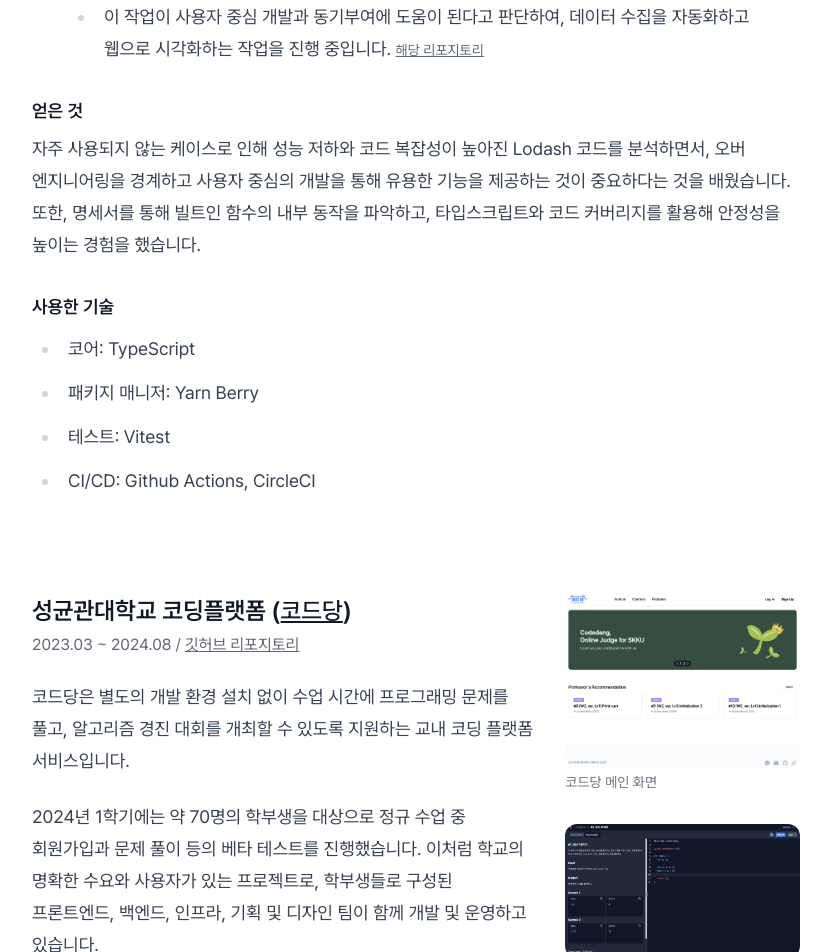
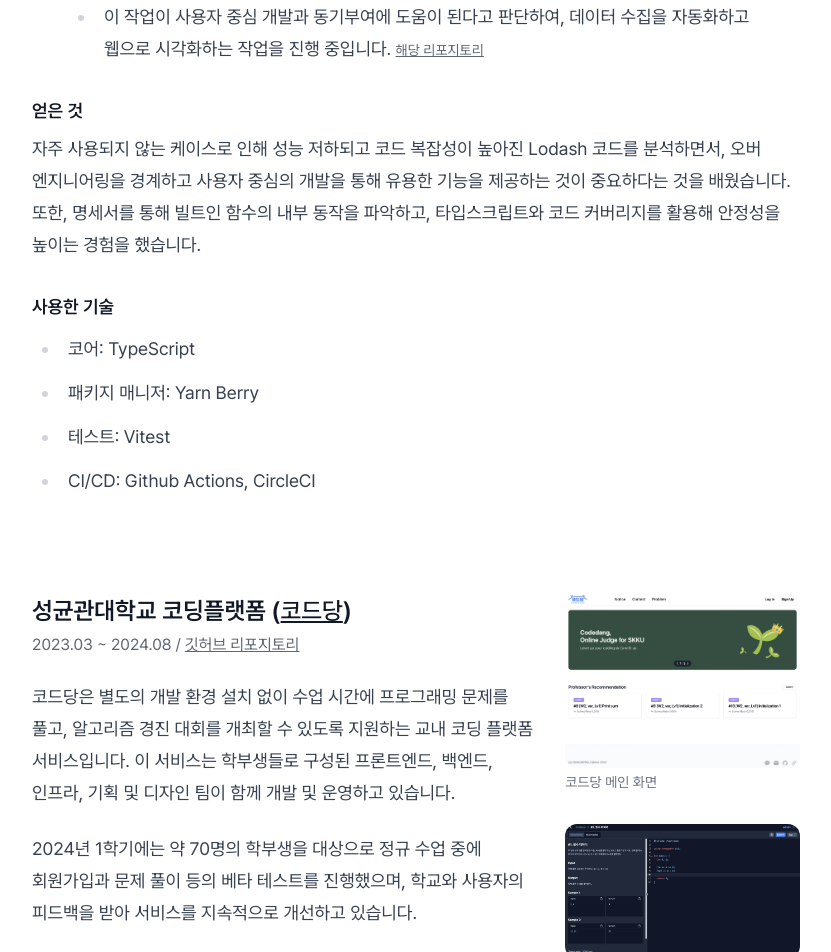
Before and after one commit to dayongkr/resume, a Next.js app: page / in a window 1280 px wide. Shown: the part 1160-2112 px from the top of the page, without its empty margins (224-1055 px from the left). Built offline with nearby package versions, Linux system fonts and the light colour scheme.

Commit message:
fix: make contents clearly

```diff
--- a/src/app/_components/AwardSection.tsx
+++ b/src/app/_components/AwardSection.tsx
@@ -12,7 +12,7 @@ export function AwardSection() {
           items={[
             {
               children:
-                '2,000명 이상이 참여한 코딩 테스트를 통과하여 본선에 진출하였고, 완성도가 높다는 이유로 우수상을 받았습니다.',
+                '2,000명 이상이 참여한 코딩 테스트를 통과하여 본선에 진출하였고, 완성도 면에서 좋은 평가를 받아 우수상을 받았습니다.',
             },
             {
               children:
--- a/src/app/_components/BioSection.tsx
+++ b/src/app/_components/BioSection.tsx
@@ -11,7 +11,7 @@ export function BioSection() {
       </h1>
       <p>
         <span className="text-primary font-bold">이다용: </span>저는 많은 사람들에게 도움이 되는 것을 만들고자 개발을
-        시작했으며, 사용자 중심의 개발을 추구합니다. 여기서 사용자는 동료와 개발자도 포함되며, 중복과 불필요한 작업을
+        시작했으며, 사용자 중심의 개발을 추구합니다. 여기서 사용자에는 동료와 개발자도 포함되며, 중복과 불필요한 작업을
         최소화한 단순함이 사용자 경험에 중요하다고 생각합니다. 또한, 서로 신뢰하며 자기 주도적으로 일할 수 있는 환경을
         선호합니다. 최근에는 ECMAScript를 이해하고, 자동화로 개발 생산성을 높이는 것에 관심이 있습니다.
       </p>
--- a/src/app/_components/ProjectSection.tsx
+++ b/src/app/_components/ProjectSection.tsx
@@ -76,9 +76,10 @@ export function ProjectSection() {
         />
         <h4>얻은 것</h4>
         <p>
-          자주 사용되지 않는 케이스로 인해 성능 저하와 코드 복잡성이 높아진 Lodash 코드를 분석하면서, 오버 엔지니어링을
-          경계하고 사용자 중심의 개발을 통해 유용한 기능을 제공하는 것이 중요하다는 것을 배웠습니다. 또한, 명세서를 통해
-          빌트인 함수의 내부 동작을 파악하고, 타입스크립트와 코드 커버리지를 활용해 안정성을 높이는 경험을 했습니다.
+          자주 사용되지 않는 케이스로 인해 성능 저하되고 코드 복잡성이 높아진 Lodash 코드를 분석하면서, 오버
+          엔지니어링을 경계하고 사용자 중심의 개발을 통해 유용한 기능을 제공하는 것이 중요하다는 것을 배웠습니다. 또한,
+          명세서를 통해 빌트인 함수의 내부 동작을 파악하고, 타입스크립트와 코드 커버리지를 활용해 안정성을 높이는 경험을
+          했습니다.
         </p>
         <List
           title="사용한 기술"
@@ -101,12 +102,12 @@ export function ProjectSection() {
           />
           <p>
             코드당은 별도의 개발 환경 설치 없이 수업 시간에 프로그래밍 문제를 풀고, 알고리즘 경진 대회를 개최할 수
-            있도록 지원하는 교내 코딩 플랫폼 서비스입니다.
+            있도록 지원하는 교내 코딩 플랫폼 서비스입니다. 이 서비스는 학부생들로 구성된 프론트엔드, 백엔드, 인프라,
+            기획 및 디자인 팀이 함께 개발 및 운영하고 있습니다.
           </p>
           <p>
-            2024년 1학기에는 약 70명의 학부생을 대상으로 정규 수업 중 회원가입과 문제 풀이 등의 베타 테스트를
-            진행했습니다. 이처럼 학교의 명확한 수요와 사용자가 있는 프로젝트로, 학부생들로 구성된 프론트엔드, 백엔드,
-            인프라, 기획 및 디자인 팀이 함께 개발 및 운영하고 있습니다.
+            2024년 1학기에는 약 70명의 학부생을 대상으로 정규 수업 중에 회원가입과 문제 풀이 등의 베타 테스트를
+            진행했으며, 학교와 사용자의 피드백을 받아 서비스를 지속적으로 개선하고 있습니다.
           </p>
           <List
             title="주요 기여 내용"
```
